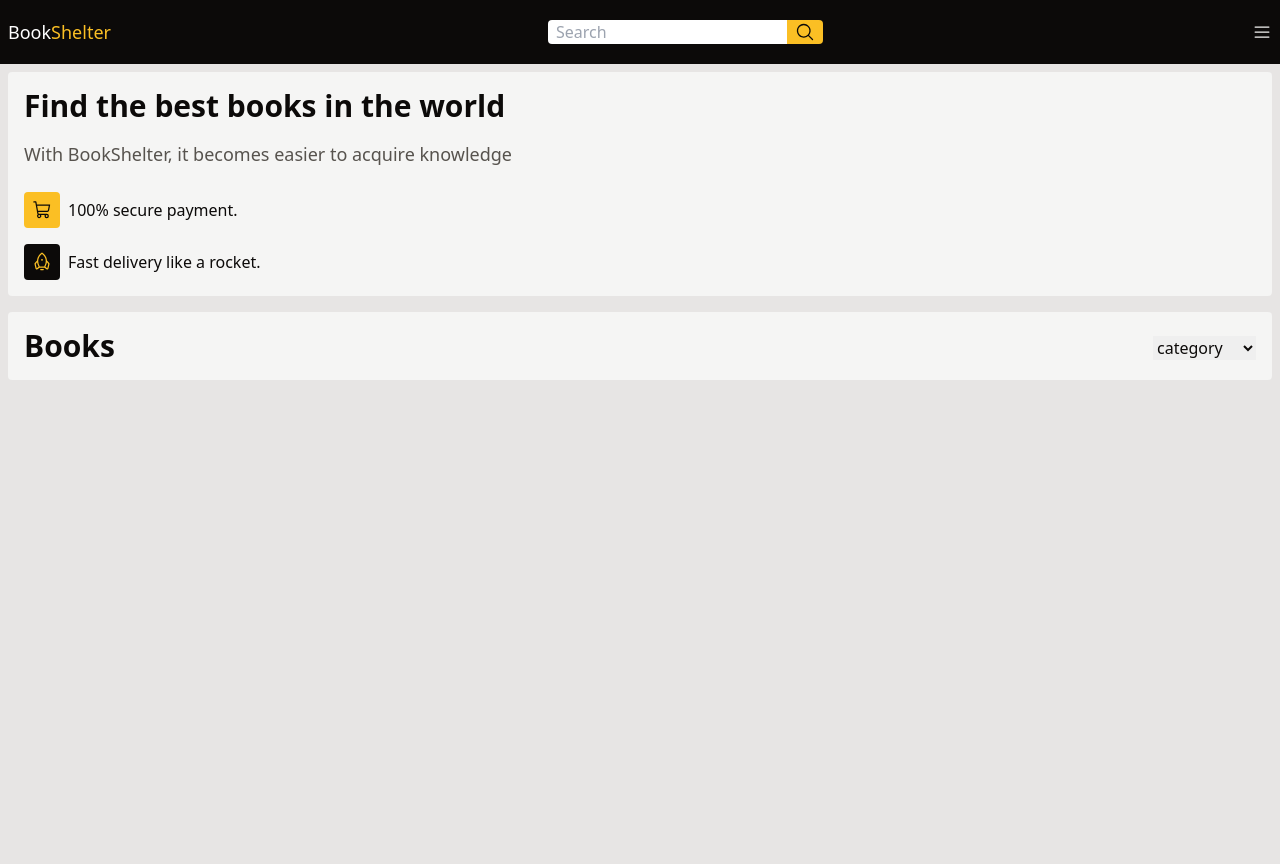
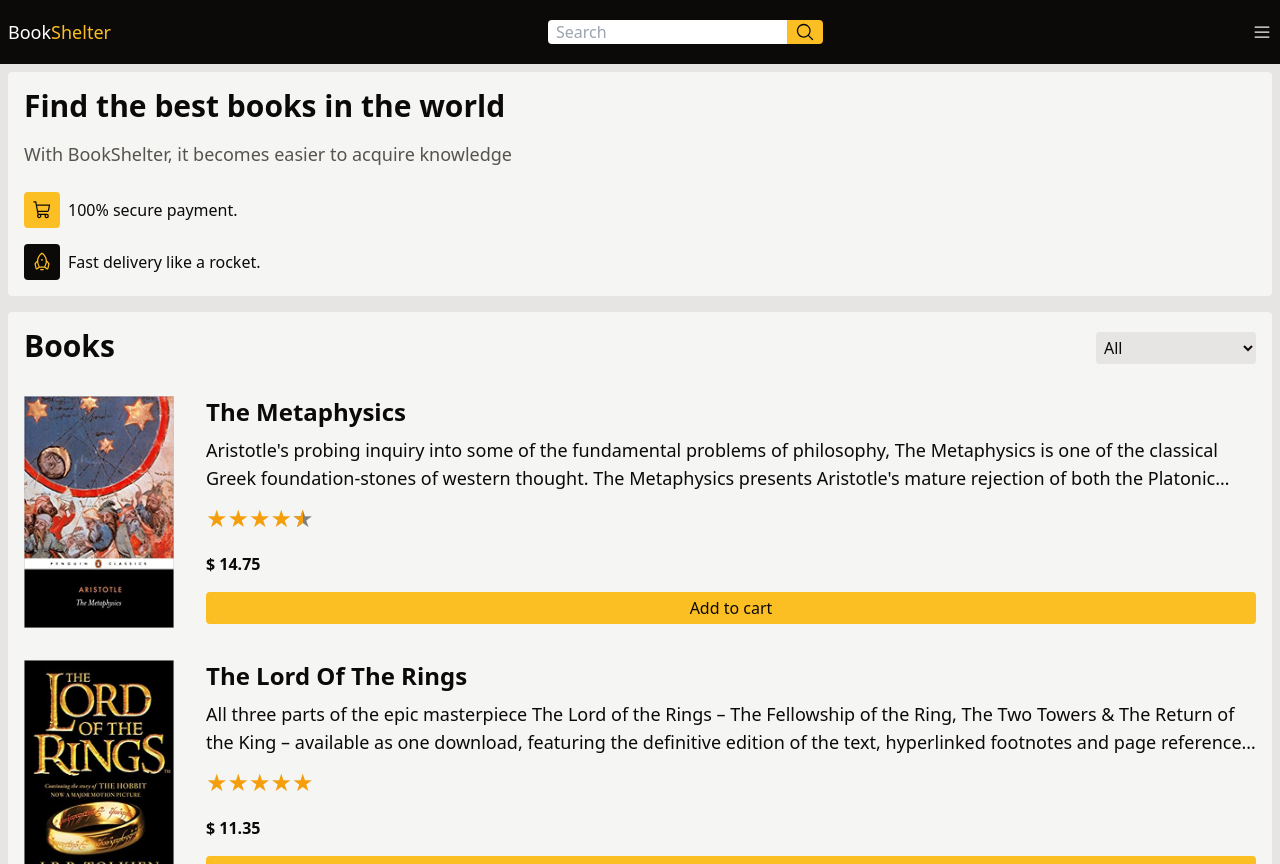
Before and after one commit to rauleffting/bookshelter, a Next.js app: page / in a window 1280 px wide. Built offline with nearby package versions, Linux system fonts and the light colour scheme.

Commit message:
add bookcard

```diff
--- a/package.json
+++ b/package.json
@@ -20,6 +20,7 @@
     "postcss": "8.4.23",
     "react": "18.2.0",
     "react-dom": "18.2.0",
+    "react-rating-stars-component": "^2.2.0",
     "tailwindcss": "3.3.2",
     "typescript": "5.0.4"
   },
--- /dev/null
+++ b/src/app/components/bookCard.tsx
@@ -0,0 +1,42 @@
+import Image from 'next/image'
+
+import ReactStars from 'react-rating-stars-component'
+import React from 'react'
+
+interface Book {
+  id: number
+  title: string
+  description: string
+  author: string
+  price: number
+  rating: number
+  book_cover: string
+}
+
+export function BookCard({ book }) {
+  return (
+    <div className="flex text-stone-950 mt-8 mb-8">
+      <Image src={book.book_cover} alt="book cover" width={150} height={210} />
+      <div className="flex flex-col ml-8">
+        <h1 className="mb-2 text-2xl font-bold hover:cursor-pointer hover:text-amber-600 hover:underline">
+          {book.title}
+        </h1>
+        <p className="line-clamp-2 mb-2 text-lg hover:cursor-pointer hover:text-amber-600 hover:underline">
+          {book.description}
+        </p>
+        <ReactStars
+          count={5}
+          value={book.rating}
+          size={24}
+          activeColor="#f59e0b"
+          isHalf={true}
+          edit={false}
+        />
+        <span className="mt-4 mb-4 font-bold">$ {book.price}</span>
+        <button className="h-8 bg-amber-400 text-stone-950 rounded hover:opacity-80">
+          Add to cart
+        </button>
+      </div>
+    </div>
+  )
+}
--- a/src/app/components/section.tsx
+++ b/src/app/components/section.tsx
@@ -1,8 +1,52 @@
 import {} from '@phosphor-icons/react'
 import { useState } from 'react'
+import { BookCard } from './bookCard'
+import bookCover from '../assets/book_cover.jpg'
+import bookCover2 from '../assets/book_cover2.jpg'
+
+interface Book {
+  id: number
+  title: string
+  description: string
+  author: string
+  price: number
+  rating: number
+  book_cover: string
+}
 
 export function Section() {
   const [category, setCategory] = useState<string>('')
+
+  const books: Book[] = [
+    {
+      id: 1,
+      title: 'The Metaphysics',
+      description: `Aristotle's probing inquiry into some of the fundamental problems of philosophy, The Metaphysics is one of the classical Greek foundation-stones of western thought. The Metaphysics presents Aristotle's mature rejection of both the Platonic theory that what we perceive is just a pale reflection of reality and the hard-headed view that all processes are ultimately material. He argued instead that the reality or substance of things lies in their concrete forms, and in so doing he probed some of the deepest questions of philosophy: What is existence? How is change possible? And are there certain things that must exist for anything else to exist at all? The seminal notions discussed in The Metaphysics - of 'substance' and associated concepts of matter and form, essence and accident, potentiality and actuality - have had a profound and enduring influence, and laid the foundations for one of the central branches of Western philosophy.
+
+    In this edition Hugh Lawson-Tancred's lucid translation is accompanied by a stimulating introduction in which he highlights the central themes of one of philosophy's supreme masterpieces.
+
+    For more than seventy years, Penguin has been the leading publisher of classic literature in the English-speaking world. With more than 1,700 titles, Penguin Classics represents a global bookshelf of the best works throughout history and across genres and disciplines. Readers trust the series to provide authoritative texts enhanced by introductions and notes by distinguished scholars and contemporary authors, as well as up-to-date translations by award-winning translators.`,
+      author: 'Aristotle',
+      price: 14.75,
+      rating: 4.5,
+      book_cover: bookCover,
+    },
+    {
+      id: 2,
+      title: 'The Lord Of The Rings',
+      description: `All three parts of the epic masterpiece The Lord of the Rings – The Fellowship of the Ring, The Two Towers & The Return of the King – available as one download, featuring the definitive edition of the text, hyperlinked footnotes and page references, and 3 maps including a detailed map of Middle-earth.
+
+      Sauron, the Dark Lord, has gathered to him all the Rings of Power – the means by which he intends to rule Middle-earth. All he lacks in his plans for dominion is the One Ring – the ring that rules them all – which has fallen into the hands of the hobbit, Bilbo Baggins.
+
+      In a sleepy village in the Shire, young Frodo Baggins finds himself faced with an immense task, as the Ring is entrusted to his care. He must leave his home and make a perilous journey across the realms of Middle-earth to the Crack of Doom, deep inside the territories of the Dark Lord. There he must destroy the Ring forever and foil the Dark Lord in his evil purpose.
+
+      Since it was first published in 1954, ‘The Lord of the Rings’ has been a book people have treasured. Steeped in unrivalled magic and otherworldliness, its sweeping fantasy has touched the hearts of young and old alike.`,
+      author: 'J. R. R. Tolkien',
+      price: 11.35,
+      rating: 5,
+      book_cover: bookCover2,
+    },
+  ]
 
   return (
     <div className="bg-stone-100 rounded my-4 p-4">
@@ -12,18 +56,20 @@ export function Section() {
         <select
           name="category"
           onChange={(event) => setCategory(event.target.value)}
-          className="text-stone-950 mb-4"
+          className="bg-stone-200 text-stone-950 p-1 mb-4 w-40 rounded hover:cursor-pointer "
         >
-          <option value="">category</option>
-          <option value="philosophy">philosophy</option>
-          <option value="religion">religion</option>
-          <option value="literature">literature</option>
-          <option value="history">history</option>
+          <option value="">All</option>
+          <option value="philosophy">Philosophy</option>
+          <option value="religion">Religion</option>
+          <option value="literature">Literature</option>
+          <option value="history">History</option>
         </select>
       </div>
 
       <div>
-
+        {books.map((book) => {
+          return <BookCard book={book} key={book.id} />
+        })}
       </div>
     </div>
   )
--- a/src/app/page.tsx
+++ b/src/app/page.tsx
@@ -5,7 +5,7 @@ import { Section } from './components/section'
 
 export default function Home() {
   return (
-    <div className="h-screen p-2 bg-stone-200">
+    <div className="h-screen p-2 bg-stone-200 overflow-auto">
       <Cover />
       <Section />
     </div>
```
Also changed, not shown: src/app/assets/book_cover2.jpg (added), 1 other file (tests, documents, lock files or other folders).
